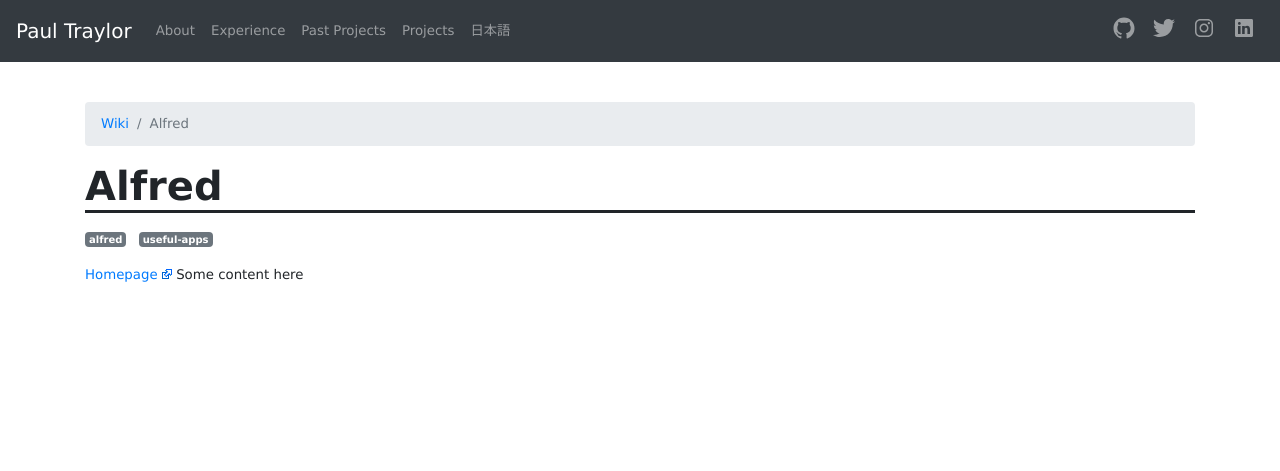
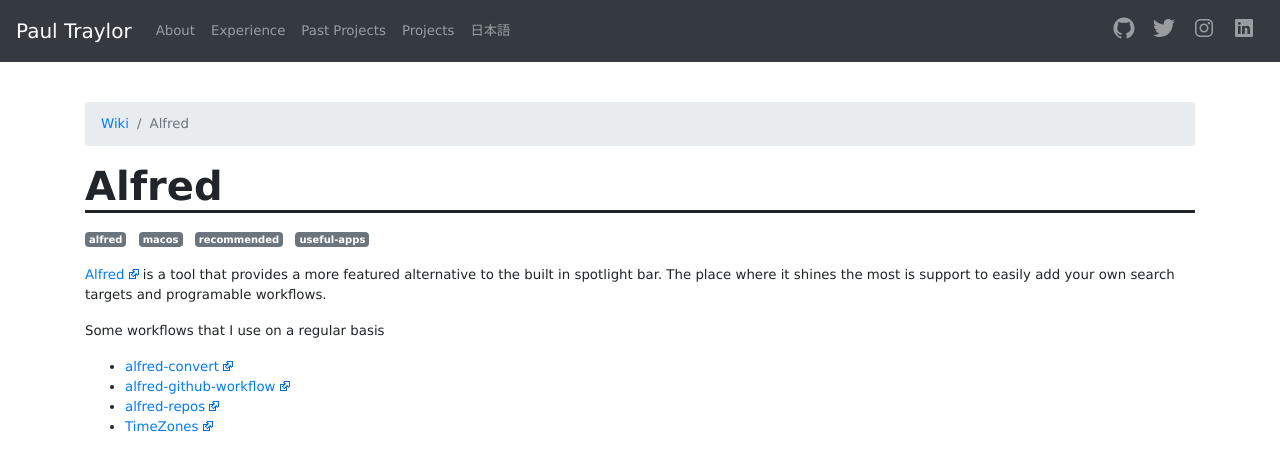
Before and after one commit to kfdm/paultraylor.net, a Jekyll site: the page built from wiki/apps/alfred.markdown, in a window 1280 px wide. Shown: the top 471 px of the page. Built offline with Jekyll 4.4.1, drawn with Linux system fonts in a browser that asks for light colours; nearby versions of some CDN libraries.

Commit message:
Updates to wiki and tags

```diff
--- /dev/null
+++ b/tags/bitbar.markdown
@@ -0,0 +1,5 @@
+---
+tag: bitbar
+excerpt: Posts about Bitbar
+permalink: "/tags/bitbar/"
+---
--- /dev/null
+++ b/tags/inspiration.markdown
@@ -0,0 +1,5 @@
+---
+tag: inspiration
+excerpt: Inspiration can come from many different sources
+permalink: "/tags/inspiration/"
+---
--- /dev/null
+++ b/tags/macos.markdown
@@ -0,0 +1,5 @@
+---
+tag: macos
+excerpt: macos
+permalink: "/tags/macos/"
+---
--- /dev/null
+++ b/tags/recommended.markdown
@@ -0,0 +1,5 @@
+---
+tag: recommended
+excerpt: Various recommended things
+permalink: "/tags/recommended/"
+---
--- a/wiki/apps/alfred.markdown
+++ b/wiki/apps/alfred.markdown
@@ -1,10 +1,18 @@
 ---
 title: Alfred
 layout: wiki
+homepage: https://www.alfredapp.com/
 tags:
 - alfred
+- macos
+- recommended
 - useful-apps
 ---
 
-[Homepage](https://www.alfredapp.com/)
-Some content here
+[Alfred](https://www.alfredapp.com/) is a tool that provides a more featured alternative to the built in spotlight bar. The place where it shines the most is support to easily add your own search targets and programable workflows.
+
+Some workflows that I use on a regular basis
+* [alfred-convert](https://github.com/deanishe/alfred-convert)
+* [alfred-github-workflow](https://github.com/gharlan/alfred-github-workflow)
+* [alfred-repos](https://github.com/deanishe/alfred-repos)
+* [TimeZones](http://geekzone.philosophicalzombie.net/post/45823505821/alfred-workflow-timezones-a-customizable-world)
```
Also changed, not shown: wiki/apps/bitbar.markdown (added, +12 -0 lines), wiki/apps/noteplan.markdown (added, +11 -0 lines).
